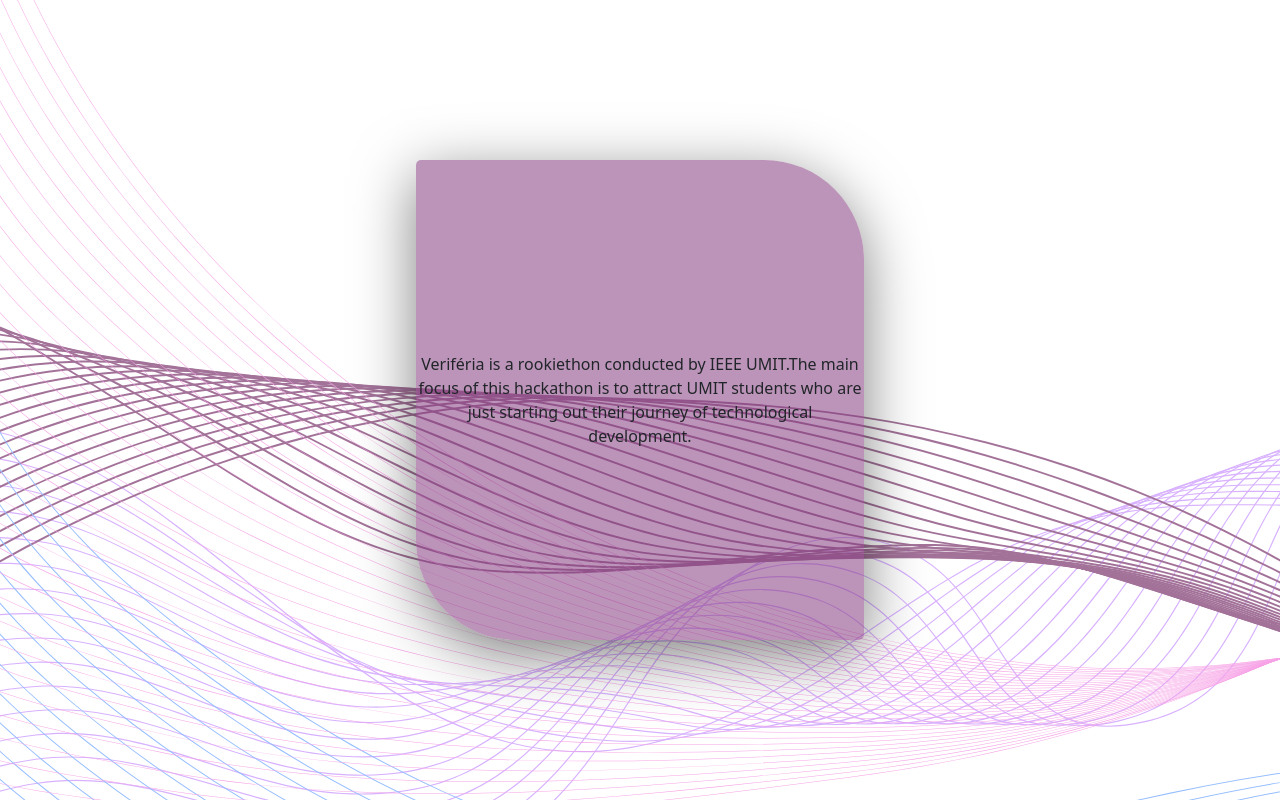
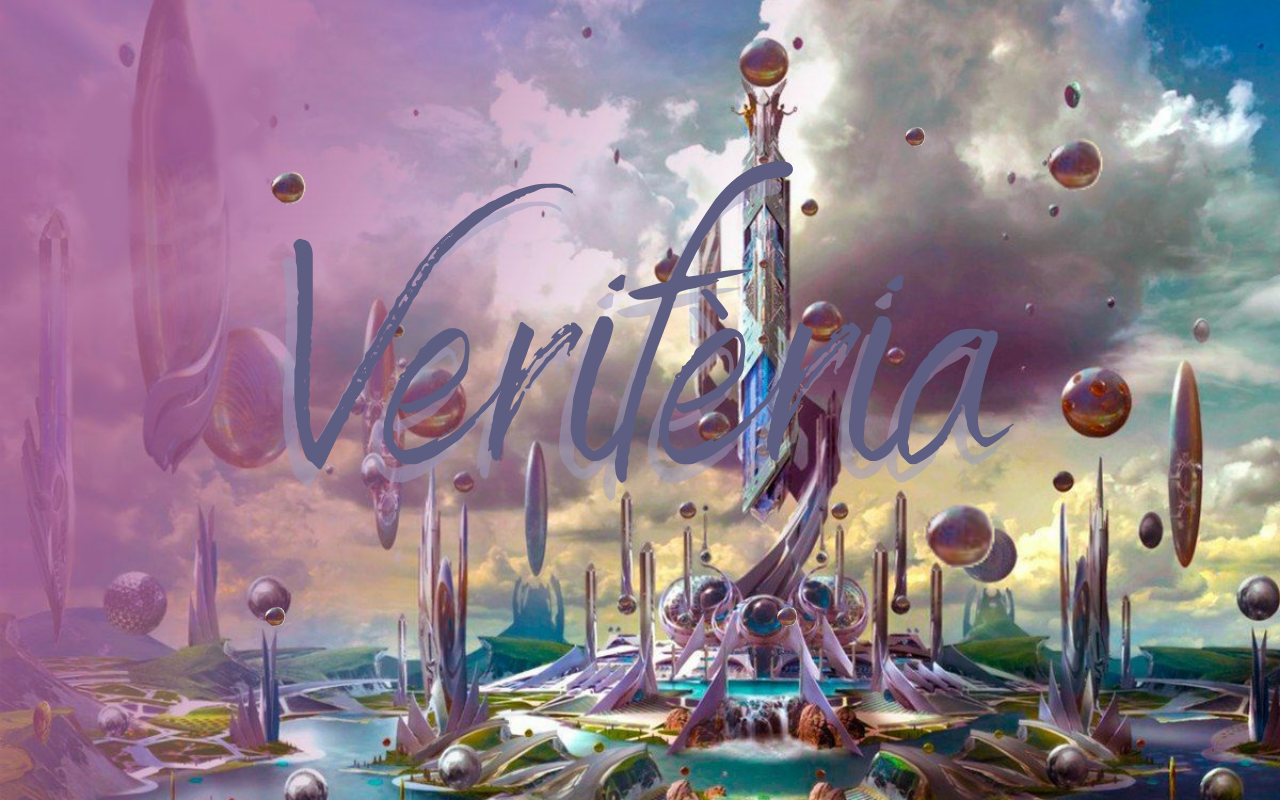
Before and after one commit to Manalipc10/Veriferia-Hackathon, a React (Create React App) app: page / in a window 1280 px wide. Shown: the top 800 px of the page. Built offline with nearby package versions, Linux system fonts and the light colour scheme.

Commit message:
get changes

```diff
--- a/src/components/Home.css
+++ b/src/components/Home.css
@@ -0,0 +1,96 @@
+.home{
+    height:100vh;
+    width:100vw;
+    background-image: url('../media/Images/bg.jpg');
+    background-repeat: no-repeat;
+    background-size: cover;
+    background-color: antiquewhite;
+}
+
+#ball1{
+    width:5vw;
+    position: absolute;
+        top: 20vh;
+        left: 20vw;
+        pointer-events: none;
+  }
+  #ball2{
+    width:2vw;
+    position: absolute;
+        top: 40vh;
+        left: 30vw;
+        pointer-events: none;
+  }
+  #ball3{
+    width:8vw;
+    position: absolute;
+        top: 15vh;
+        left: 80vw;
+        pointer-events: none;
+  }
+  #ball4{
+    width:10vw;
+    position: absolute;
+        top: 60vh;
+        left: 70vw;
+        pointer-events: none;
+  }
+  #ball5{
+    width:3vw;
+    position: absolute;
+        top: 75vh;
+        left: 20vw;
+        pointer-events: none;
+  }
+  #ball6{
+    width:3vw;
+    position: absolute;
+        top: 75vh;
+        left: 60vw;
+
+        pointer-events: none;
+  }
+  #ball7{
+    width:3vw;
+    position: absolute;
+        top: 15vh;
+        left: 70vw;
+        pointer-events: none;
+  }
+  section{
+    position: relative;
+    width: 100%;
+    height:100vh;
+    overflow: hidden;
+    display:flex;
+    justify-content: center;
+    align-items: center;
+  }
+  section::before
+  {
+    content: '';
+    position: absolute;
+    bottom: 0;
+    width: 100%;
+    height: 100px;
+    background: linear-gradient(to top, #0a2a4302, transparent);
+    z-index: 10000;
+  }
+  section::after
+  {
+    content: '';
+    position: absolute;
+    top: 0;
+    left: 0;
+    width: 100%;
+    height: 100%;
+     /* background: #72a9d3; */
+    z-index: 10000;
+    mix-blend-mode: color;
+  }
+  #text
+  {
+    position: relative;
+    width:60vw;
+    z-index: 1;
+  }
--- a/src/components/Home.jsx
+++ b/src/components/Home.jsx
@@ -1,11 +1,61 @@
 import React from 'react'
 import "./Home.css";
+import V from "../media/Images/V.svg";
+import ball from "../media/Images/ball.png";
+
+
 
 const Home = () => {
     return (
         <div class="home">
+            <section>
+                <img src={ball} alt="ball" id="ball1"></img>
+                <img src={ball} alt="ball" id="ball2"></img>
+                <img src={ball} alt="ball" id="ball3"></img>
+                <img src={ball} alt="ball" id="ball4"></img>
+                <img src={ball} alt="ball" id="ball5"></img>
+                <img src={ball} alt="ball" id="ball6"></img>
+                <img src={ball} alt="ball" id="ball7"></img>
+                <img src={V} alt="Veriféria" id="text"></img>
+                {/* <script type="text/javascript">
+                    let text = document.getElementById("text");
+                    let ball1 = document.getElementById("ball1");
+                    let ball2 = document.getElementById("ball2");
+                    let ball3 = document.getElementById("ball3");
+                    let ball4 = document.getElementById("ball4");
+                    let ball5 = document.getElementById("ball5");
+                    let ball6 = document.getElementById("ball6");
+                    let ball7 = document.getElementById("ball7");
 
+                    window.addEventListener('scroll', function val () {
+                        value = this.window.scrollY;
+                        text.style.top = value * 0.75 +'px';
+                        ball1.style.left = value * 2 +200+'px';
+                        ball2.style.left = value * 3 +600 +'px';
+                        ball3.style.left = -value * 2 + 500+'px';
+                        ball4.style.top = value * 1.5 +'px';
+                        ball5.style.top = value * 3 +'px';
+                        ball6.style.left = -value * 1.2 +1000+'px';
+                        ball7.style.top = value * 1.7 +'px';
+                    }) */}
+
+                    {/* window.addEventListener('scroll', (){
+                        value = this.window.scrollY;
+                        text.style.top = value * 0.75 +'px';
+                        ball1.style.left = value * 2 +200+'px';
+                        ball2.style.left = value * 3 +600 +'px';
+                        ball3.style.left = -value * 2 + 500+'px';
+                        ball4.style.top = value * 1.5 +'px';
+                        ball5.style.top = value * 3 +'px';
+                        ball6.style.left = -value * 1.2 +1000+'px';
+                        ball7.style.top = value * 1.7 +'px';}) */}
+
+
+                {/* </script> */}
+
+            </section>
         </div>
+
     )
 }
 
```
Also changed, not shown: src/media/Images/V.svg (renamed from src/media/Images/Verifèria.svg).
